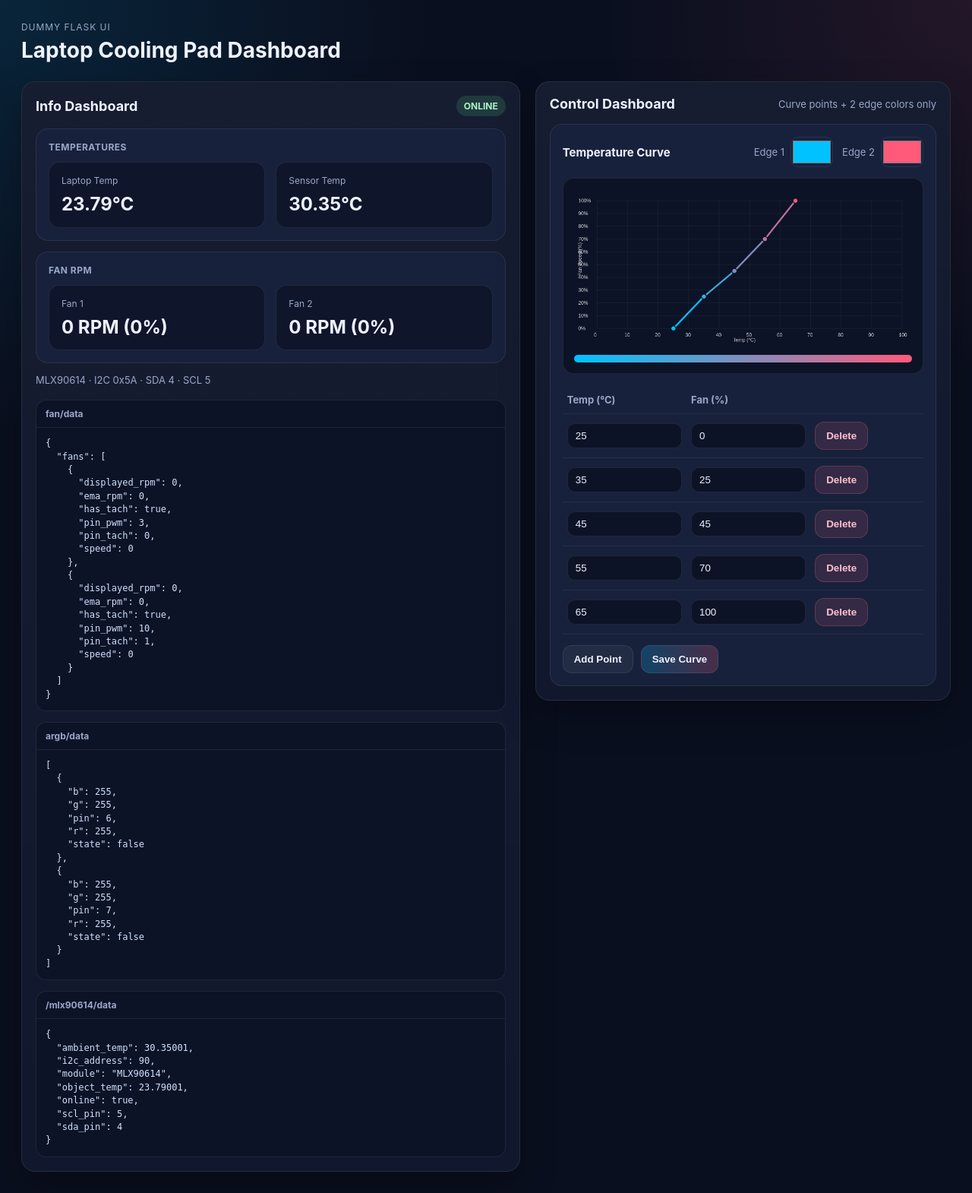
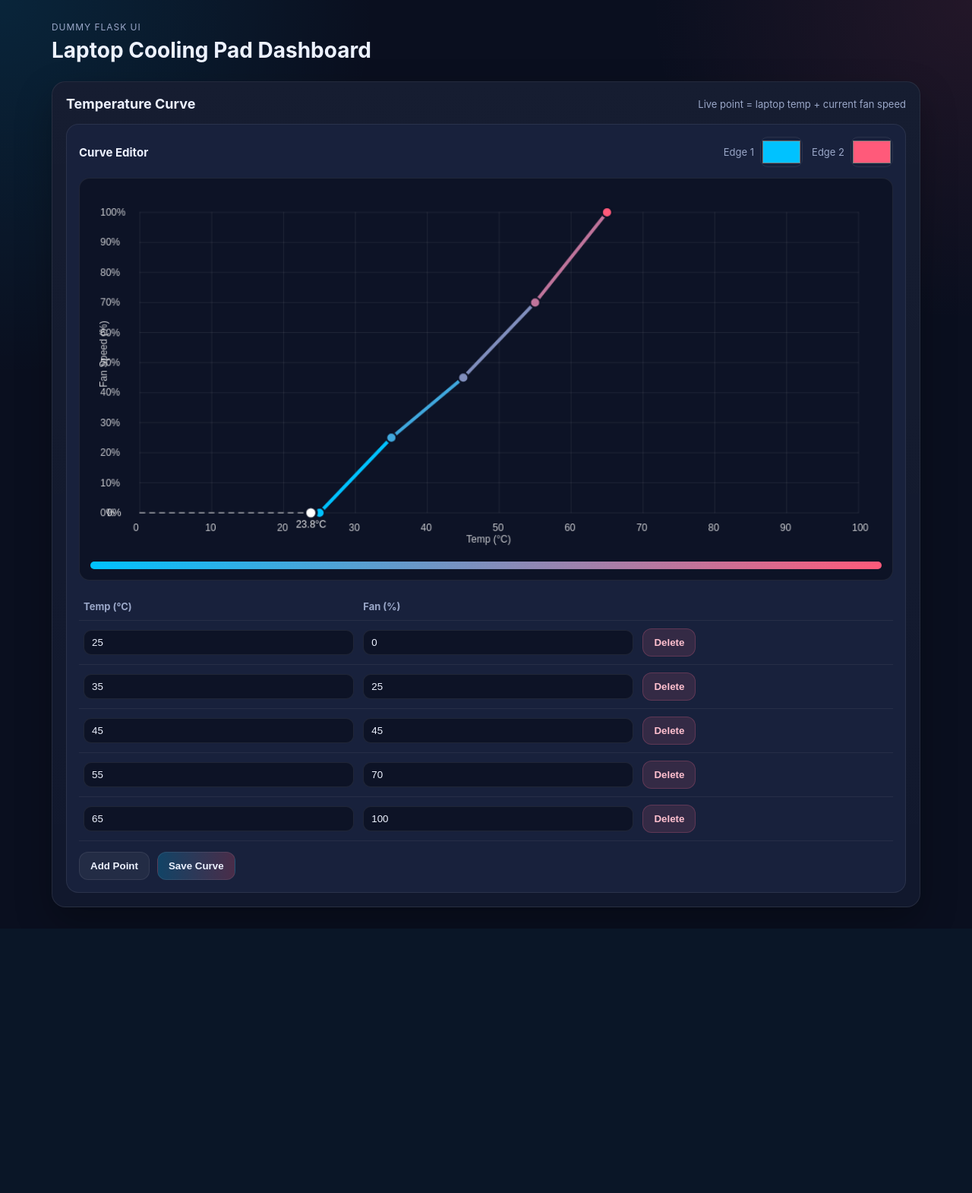
Before and after one commit to xewe-labs/xewe-os-frontend-builder, a Flask app: page / in a window 1280 px wide. Shown: the whole page at 76% size. After the commit the page ends 1215 px from the top, so only its background shows below. Run offline with Flask 3, Linux system fonts and the light colour scheme.

Commit message:
polishing

```diff
--- a/laptop-cooling-pad/static/script.js
+++ b/laptop-cooling-pad/static/script.js
@@ -56,54 +56,9 @@ async function loadState() {
   if (!state.ui_config) {
     state.ui_config = data.ui_config;
     renderCurveEditor();
-    drawCurve();
   }
 
-  renderInfo();
-  renderRawData();
-}
-
-function renderInfo() {
-  const fans = state.fan_data?.fans || [];
-  const sensor = state.sensor_data;
-
-  if (!sensor) return;
-
-  const fan1 = fans[0] || {};
-  const fan2 = fans[1] || {};
-
-  const laptopTemp = Number(sensor.object_temp || 0);
-  const sensorTemp = Number(sensor.ambient_temp || 0);
-
-  const fan1Rpm = Number(fan1.displayed_rpm || 0);
-  const fan2Rpm = Number(fan2.displayed_rpm || 0);
-  const fan1Pct = Number(fan1.speed || 0);
-  const fan2Pct = Number(fan2.speed || 0);
-
-  document.getElementById("laptopTemp").textContent = `${laptopTemp.toFixed(2)}°C`;
-  document.getElementById("sensorTemp").textContent = `${sensorTemp.toFixed(2)}°C`;
-
-  document.getElementById("fan1Summary").textContent = `${fan1Rpm} RPM (${fan1Pct}%)`;
-  document.getElementById("fan2Summary").textContent = `${fan2Rpm} RPM (${fan2Pct}%)`;
-
-  const badge = document.getElementById("sensorOnlineBadge");
-  badge.textContent = sensor.online ? "ONLINE" : "OFFLINE";
-  badge.classList.toggle("online", !!sensor.online);
-  badge.classList.toggle("offline", !sensor.online);
-
-  document.getElementById(
-    "sensorMeta"
-  ).textContent = `${sensor.module} · I2C 0x${Number(sensor.i2c_address)
-    .toString(16)
-    .toUpperCase()} · SDA ${sensor.sda_pin} · SCL ${sensor.scl_pin}`;
-}
-
-function renderRawData() {
-  if (!state.fan_data || !state.argb_data || !state.sensor_data) return;
-
-  document.getElementById("fanJson").textContent = JSON.stringify(state.fan_data, null, 2);
-  document.getElementById("argbJson").textContent = JSON.stringify(state.argb_data, null, 2);
-  document.getElementById("sensorJson").textContent = JSON.stringify(state.sensor_data, null, 2);
+  drawCurve();
 }
 
 function renderCurveEditor() {
@@ -212,7 +167,7 @@ function drawCurve() {
 
   ctx.clearRect(0, 0, curveCanvas.width, curveCanvas.height);
 
-  const pad = { top: 28, right: 24, bottom: 42, left: 56 };
+  const pad = { top: 28, right: 28, bottom: 48, left: 60 };
   const width = curveCanvas.width - pad.left - pad.right;
   const height = curveCanvas.height - pad.top - pad.bottom;
 
@@ -221,6 +176,7 @@ function drawCurve() {
 
   ctx.strokeStyle = "rgba(255,255,255,0.08)";
   ctx.lineWidth = 1;
+  ctx.setLineDash([]);
 
   for (let i = 0; i <= 10; i++) {
     const xPos = x(i * 10);
@@ -242,14 +198,14 @@ function drawCurve() {
 
   for (let i = 0; i <= 10; i++) {
     const label = i * 10;
-    ctx.fillText(`${label}`, x(label) - 8, pad.top + height + 20);
-    ctx.fillText(`${label}%`, 10, y(label) + 4);
+    ctx.fillText(`${label}`, x(label) - 8, pad.top + height + 22);
+    ctx.fillText(`${label}%`, 12, y(label) + 4);
   }
 
-  ctx.fillText("Temp (°C)", curveCanvas.width / 2 - 24, curveCanvas.height - 10);
+  ctx.fillText("Temp (°C)", curveCanvas.width / 2 - 24, curveCanvas.height - 12);
 
   ctx.save();
-  ctx.translate(18, curveCanvas.height / 2 + 20);
+  ctx.translate(20, curveCanvas.height / 2 + 20);
   ctx.rotate(-Math.PI / 2);
   ctx.fillText("Fan Speed (%)", 0, 0);
   ctx.restore();
@@ -262,6 +218,7 @@ function drawCurve() {
     ctx.strokeStyle = interpolateColor(startColor, endColor, t);
     ctx.lineWidth = 4;
     ctx.lineCap = "round";
+    ctx.setLineDash([]);
     ctx.beginPath();
     ctx.moveTo(x(p1.temp), y(p1.speed));
     ctx.lineTo(x(p2.temp), y(p2.speed));
@@ -278,8 +235,44 @@ function drawCurve() {
 
     ctx.lineWidth = 2;
     ctx.strokeStyle = "#0d1326";
+    ctx.setLineDash([]);
     ctx.stroke();
   });
+
+  const liveTemp = clamp(Number(state.sensor_data?.object_temp || 0), 0, 100);
+  const liveSpeed = clamp(Number(state.fan_data?.fans?.[0]?.speed || 0), 0, 100);
+
+  const liveX = x(liveTemp);
+  const liveY = y(liveSpeed);
+
+  ctx.setLineDash([6, 6]);
+  ctx.lineWidth = 1.5;
+  ctx.strokeStyle = "rgba(255,255,255,0.55)";
+
+  ctx.beginPath();
+  ctx.moveTo(liveX, liveY);
+  ctx.lineTo(liveX, pad.top + height);
+  ctx.stroke();
+
+  ctx.beginPath();
+  ctx.moveTo(pad.left, liveY);
+  ctx.lineTo(liveX, liveY);
+  ctx.stroke();
+
+  ctx.setLineDash([]);
+  ctx.beginPath();
+  ctx.fillStyle = "#ffffff";
+  ctx.arc(liveX, liveY, 7, 0, Math.PI * 2);
+  ctx.fill();
+
+  ctx.lineWidth = 3;
+  ctx.strokeStyle = "#0d1326";
+  ctx.stroke();
+
+  ctx.fillStyle = "rgba(255,255,255,0.9)";
+  ctx.font = "12px sans-serif";
+  ctx.fillText(`${liveTemp.toFixed(1)}°C`, liveX - 18, pad.top + height + 18);
+  ctx.fillText(`${liveSpeed.toFixed(0)}%`, pad.left - 40, liveY + 4);
 }
 
 curveStartColor.addEventListener("input", drawCurve);
--- a/laptop-cooling-pad/static/styles.css
+++ b/laptop-cooling-pad/static/styles.css
@@ -25,7 +25,7 @@ body {
 }
 
 .page {
-  max-width: 1400px;
+  max-width: 1200px;
   margin: 0 auto;
   padding: 28px;
 }
@@ -68,11 +68,8 @@ h3 {
   font-weight: 650;
 }
 
-.grid {
-  display: grid;
-  grid-template-columns: 1.2fr 1fr;
-  gap: 20px;
-  align-items: start;
+.single-panel-layout {
+  display: block;
 }
 
 .panel {
@@ -96,118 +93,11 @@ h3 {
   font-size: 13px;
 }
 
-.badge {
-  padding: 6px 10px;
-  border-radius: 999px;
-  font-size: 12px;
-  font-weight: 700;
-  background: rgba(255, 255, 255, 0.08);
-}
-
-.badge.online {
-  background: rgba(87, 211, 134, 0.16);
-  color: #aef2c7;
-}
-
-.badge.offline {
-  background: rgba(255, 109, 141, 0.16);
-  color: #ffc0cf;
-}
-
-.info-sections {
-  display: grid;
-  gap: 14px;
-}
-
-.info-section {
-  background: var(--panel-2);
-  border: 1px solid var(--line);
-  border-radius: 16px;
-  padding: 16px;
-}
-
-.info-section-title {
-  color: var(--muted);
-  font-size: 12px;
-  font-weight: 700;
-  letter-spacing: 0.04em;
-  text-transform: uppercase;
-  margin-bottom: 12px;
-}
-
-.info-row {
-  display: grid;
-  grid-template-columns: repeat(2, minmax(220px, 1fr));
-  gap: 14px;
-}
-
-.info-card {
-  background: rgba(13, 19, 38, 0.75);
-  border: 1px solid var(--line);
-  border-radius: 14px;
-  padding: 16px;
-}
-
-.label {
-  display: block;
-  color: var(--muted);
-  font-size: 12px;
-  margin-bottom: 10px;
-}
-
-.info-card strong {
-  display: block;
-  font-size: 24px;
-  font-weight: 750;
-  line-height: 1.15;
-}
-
-.sensor-meta {
-  margin-top: 14px;
-  color: var(--muted);
-  font-size: 13px;
-}
-
-.raw-grid {
-  display: grid;
-  gap: 14px;
-  margin-top: 18px;
-}
-
-.raw-card {
-  background: #0d1326;
-  border: 1px solid var(--line);
-  border-radius: 14px;
-  overflow: hidden;
-}
-
-.raw-title {
-  padding: 10px 12px;
-  border-bottom: 1px solid var(--line);
-  color: var(--muted);
-  font-size: 12px;
-  font-weight: 650;
-}
-
-.raw-card pre {
-  margin: 0;
-  padding: 12px;
-  white-space: pre-wrap;
-  word-break: break-word;
-  color: #cfe0ff;
-  font-size: 12px;
-  line-height: 1.45;
-}
-
 .control-block {
   background: var(--panel-2);
   border: 1px solid var(--line);
   border-radius: 16px;
   padding: 16px;
-}
-
-.control-block + .control-block {
-  margin-top: 16px;
 }
 
 .field {
@@ -222,11 +112,6 @@ h3 {
   flex-direction: row;
   align-items: center;
   gap: 8px;
-}
-
-input[type="checkbox"] {
-  width: 18px;
-  height: 18px;
 }
 
 input[type="color"] {
@@ -331,12 +216,6 @@ input[type="number"] {
   margin-top: 14px;
 }
 
-@media (max-width: 1080px) {
-  .grid {
-    grid-template-columns: 1fr;
-  }
-}
-
 @media (max-width: 720px) {
   .page {
     padding: 16px;
@@ -347,10 +226,6 @@ input[type="number"] {
     align-items: stretch;
   }
 
-  .info-row {
-    grid-template-columns: 1fr;
-  }
-
   .curve-head {
     flex-direction: column;
     align-items: stretch;
--- a/laptop-cooling-pad/templates/index.html
+++ b/laptop-cooling-pad/templates/index.html
@@ -15,74 +15,16 @@
       </div>
     </header>
 
-    <main class="grid">
+    <main class="single-panel-layout">
       <section class="panel">
         <div class="panel-head">
-          <h2>Info Dashboard</h2>
-          <span id="sensorOnlineBadge" class="badge">--</span>
-        </div>
-
-        <div class="info-sections">
-          <div class="info-section">
-            <div class="info-section-title">Temperatures</div>
-            <div class="info-row">
-              <div class="info-card">
-                <span class="label">Laptop Temp</span>
-                <strong id="laptopTemp">--</strong>
-              </div>
-
-              <div class="info-card">
-                <span class="label">Sensor Temp</span>
-                <strong id="sensorTemp">--</strong>
-              </div>
-            </div>
-          </div>
-
-          <div class="info-section">
-            <div class="info-section-title">Fan RPM</div>
-            <div class="info-row">
-              <div class="info-card">
-                <span class="label">Fan 1</span>
-                <strong id="fan1Summary">--</strong>
-              </div>
-
-              <div class="info-card">
-                <span class="label">Fan 2</span>
-                <strong id="fan2Summary">--</strong>
-              </div>
-            </div>
-          </div>
-        </div>
-
-        <div class="sensor-meta" id="sensorMeta"></div>
-
-        <div class="raw-grid">
-          <div class="raw-card">
-            <div class="raw-title">fan/data</div>
-            <pre id="fanJson"></pre>
-          </div>
-
-          <div class="raw-card">
-            <div class="raw-title">argb/data</div>
-            <pre id="argbJson"></pre>
-          </div>
-
-          <div class="raw-card">
-            <div class="raw-title">/mlx90614/data</div>
-            <pre id="sensorJson"></pre>
-          </div>
-        </div>
-      </section>
-
-      <section class="panel">
-        <div class="panel-head">
-          <h2>Control Dashboard</h2>
-          <span class="subtle">Curve points + 2 edge colors only</span>
+          <h2>Temperature Curve</h2>
+          <span class="subtle">Live point = laptop temp + current fan speed</span>
         </div>
 
         <div class="control-block">
           <div class="curve-head">
-            <h3>Temperature Curve</h3>
+            <h3>Curve Editor</h3>
             <div class="curve-color-pickers">
               <label class="field inline-field">
                 <span>Edge 1</span>
@@ -97,7 +39,7 @@
           </div>
 
           <div class="curve-canvas-wrap">
-            <canvas id="curveCanvas" width="820" height="380"></canvas>
+            <canvas id="curveCanvas" width="960" height="440"></canvas>
             <div id="curveGradientBar" class="gradient-bar"></div>
           </div>
 
```
Also changed, not shown: export/app_py_to_ino_prompt.txt (renamed from export/exports/app_py_to_ino_prompt.txt).
